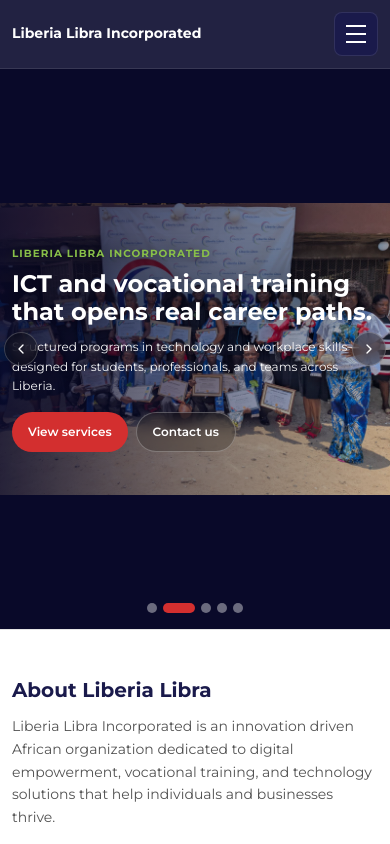
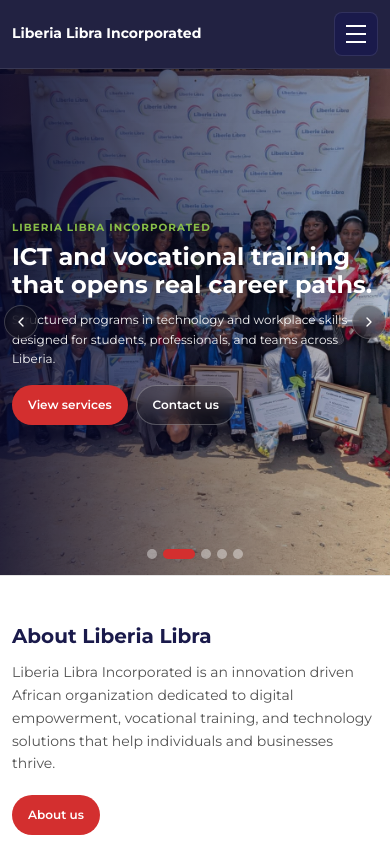
Before and after one commit to DanielAbaka/liberia-libra-web, a React (Vite) app: page / in a window 390 px wide. Shown: the top 844 px of the page. Built offline with nearby package versions, Linux system fonts and the light colour scheme.

Commit message:
Libra Site Hero Slider Mobile View New Update

```diff
--- a/src/components/HeroSlider.jsx
+++ b/src/components/HeroSlider.jsx
@@ -69,7 +69,7 @@
 
   return (
     <section
-      className="relative flex min-h-[min(68svh,560px)] overflow-hidden min-[480px]:min-h-[min(80svh,720px)] sm:min-h-[min(85vh,760px)]"
+      className="relative flex min-h-[min(60svh,520px)] overflow-hidden min-[480px]:min-h-[min(72svh,640px)] sm:min-h-[min(80svh,720px)] md:min-h-[min(85vh,760px)]"
       onMouseEnter={() => setPaused(true)}
       onMouseLeave={() => setPaused(false)}
     >
@@ -80,7 +80,7 @@
         <img
           src={HERO_IMAGE_SRC}
           alt={HERO_IMAGE_ALT}
-          className="absolute inset-0 h-full w-full object-contain object-center min-[480px]:object-cover min-[480px]:object-center"
+          className="absolute inset-0 h-full w-full object-cover object-[center_30%] min-[480px]:object-[center_35%] md:object-center"
           loading="eager"
           fetchPriority="high"
         />
```
